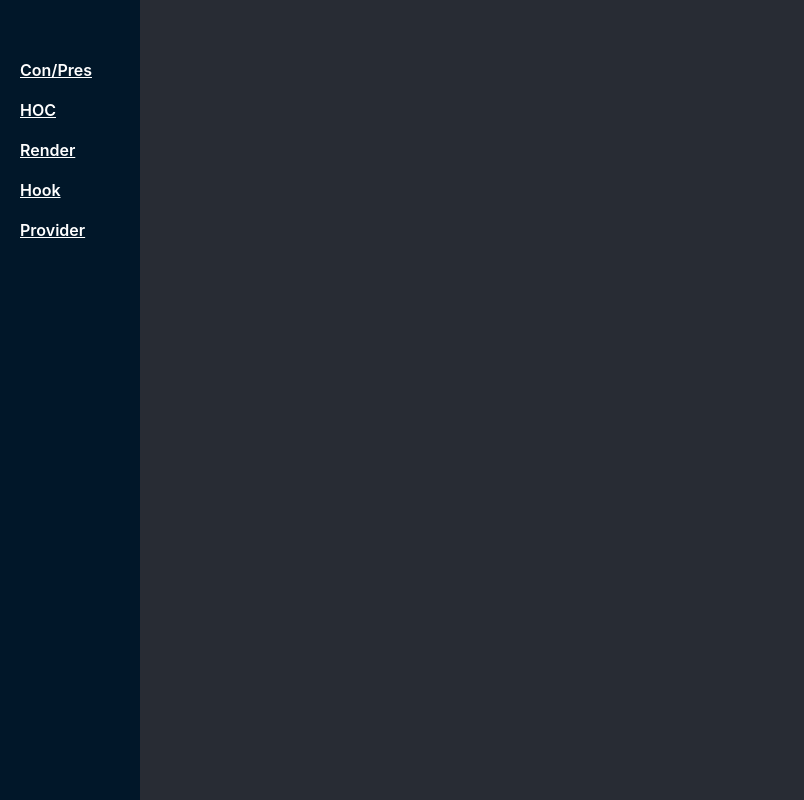
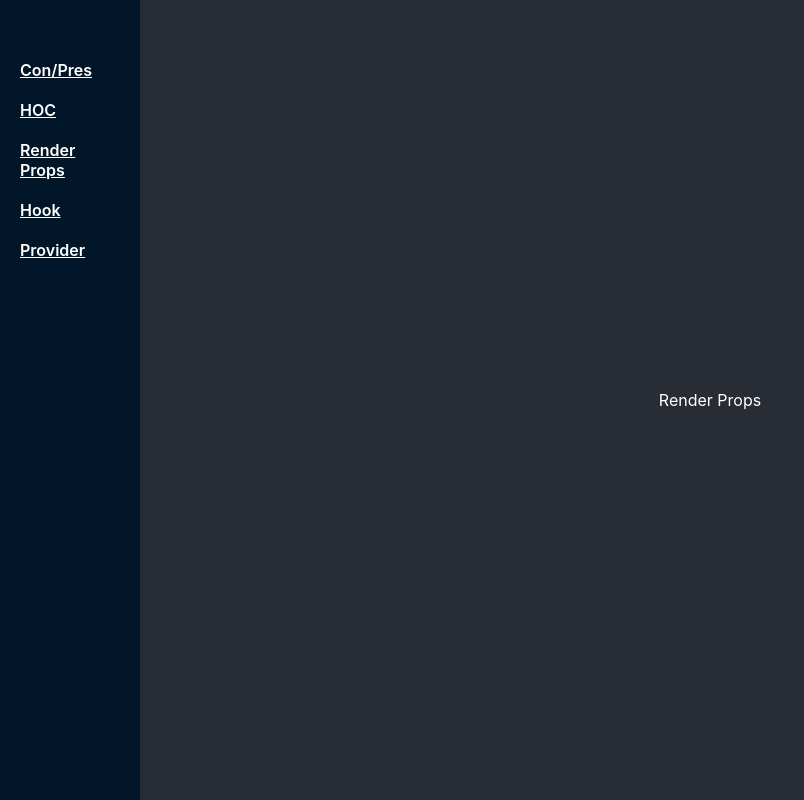
Before and after one commit to BuntyBru/design-patterns-react, a React (Create React App) app: page /render-props-pattern in a window 1280 px wide. Shown: the whole page, without its empty margins (0-804 px from the left). Built offline with nearby package versions, Linux system fonts and the light colour scheme.

Commit message:
Added changes

```diff
--- a/src/AppRoutes.tsx
+++ b/src/AppRoutes.tsx
@@ -2,12 +2,14 @@ import { Route, Routes } from "react-router-dom";
 
 import ContainerPresentationalPattern from "./pages/ContainerPresentationalPattern";
 import HOCPattern from "./pages/HOCPattern";
+import RenderProps from "./pages/RenderProps";
 
 const AppRoutes = () => {
   return (
     <Routes>
       <Route path="/" element={<ContainerPresentationalPattern />} />
       <Route path="/hoc-pattern" element={<HOCPattern />} />
+      <Route path="/render-props-pattern" element={<RenderProps />} />
     </Routes>
   );
 };
--- a/src/components/Sidebar.tsx
+++ b/src/components/Sidebar.tsx
@@ -29,7 +29,7 @@ const Sidebar = () => {
     <StyledNavigationbar>
       <Link to="/">Con/Pres</Link>
       <Link to="/hoc-pattern">HOC</Link>
-      <Link to="/pokemon">Render</Link>
+      <Link to="/render-props-pattern">Render Props</Link>
       <Link to="/other-hook">Hook</Link>
       <Link to="/hoc-stuff">Provider</Link>
     </StyledNavigationbar>
--- /dev/null
+++ b/src/pages/RenderProps.tsx
@@ -0,0 +1,5 @@
+const RenderProps = () => {
+  return <p>Render Props</p>;
+};
+
+export default RenderProps;
```
